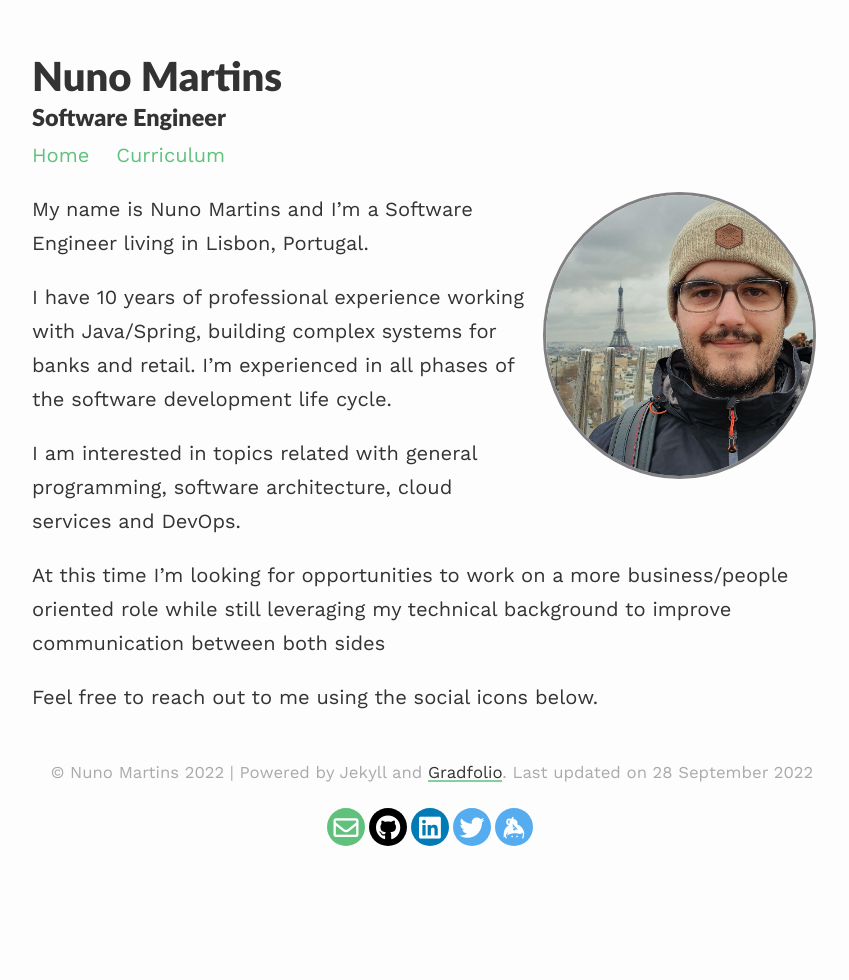
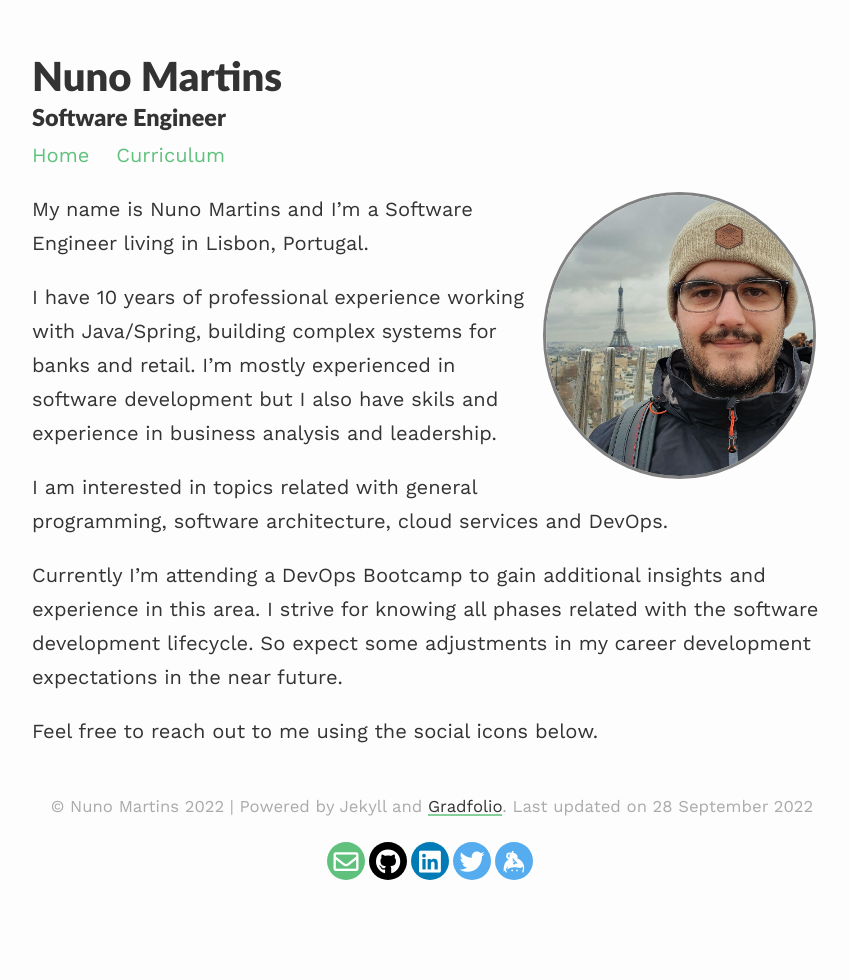
Before and after one commit to ngmmartins/ngmmartins.github.io, a Jekyll site: the page built from index.md, in a window 1280 px wide. Shown: the whole page, without its empty margins (208-1057 px from the left). Built offline with Jekyll 4.4.1, drawn with Linux system fonts in a browser that asks for light colours; nearby versions of some CDN libraries.

Commit message:
cv updated

```diff
--- a/index.md
+++ b/index.md
@@ -10,11 +10,11 @@ published: true
 My name is Nuno Martins and I'm a Software Engineer living in Lisbon, Portugal.
 
 I have 10 years of professional experience working with Java/Spring, building complex
-systems for banks and retail. I'm experienced in all phases of the software development life cycle.
+systems for banks and retail. I'm mostly experienced in software development but I also have skils and experience in business analysis and leadership.
 
 I am interested in topics related with general programming, software architecture, cloud services and DevOps.
 
-At this time I'm looking for opportunities to work on a more business/people oriented role while still leveraging
-my technical background to improve communication between both sides
+Currently I'm attending a DevOps Bootcamp to gain additional insights and experience in this area. I strive for knowing all phases related
+with the software development lifecycle. So expect some adjustments in my career development expectations in the near future.
 
 Feel free to reach out to me using the social icons below.
```
Also changed, not shown: _pages/cv.md (+3 -3 lines), 1 other file.
